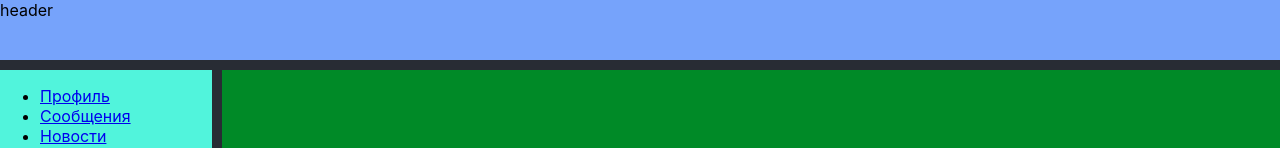
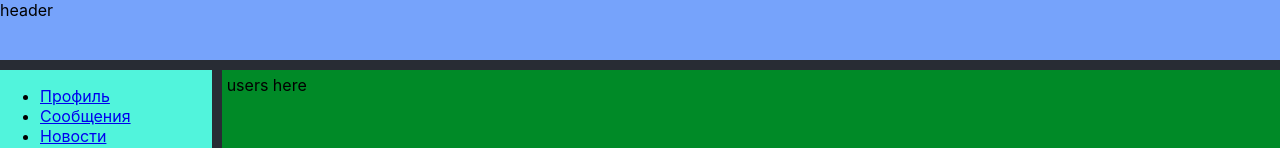
Before and after one commit to Kryqq/SocialNetwork, a React (Create React App) app: page /users in a window 1280 px wide. Shown: the top 148 px of the page. Built offline with nearby package versions, Linux system fonts and the light colour scheme.

Commit message:
✅UI пользователей

```diff
--- a/src/App.tsx
+++ b/src/App.tsx
@@ -10,8 +10,7 @@ import { Settings } from './layout/settings/Settings';
 
 import { Route } from 'react-router-dom';
 import React from 'react';
-
-
+import { Users } from './layout/users/Users';
 
 function App() {
    return (
@@ -20,7 +19,8 @@ function App() {
          <Navbar />
          <div className="app-content">
             <Route path="/dialogs" render={() => <DialogsContainer />} />
-            <Route path="/profile" render={() => <Profile  />} />
+            <Route path="/profile" render={() => <Profile />} />
+            <Route path="/users" render={() => <Users />} />
             <Route path="/news" render={() => <News />} />
             <Route path="/music" render={() => <Music />} />
             <Route path="/settings" render={() => <Settings />} />
--- /dev/null
+++ b/src/layout/users/Users.tsx
@@ -0,0 +1,9 @@
+import React from 'react'
+
+export const Users = () => {
+  return (
+    <div>
+	 users here
+    </div>
+  )
+}
```
